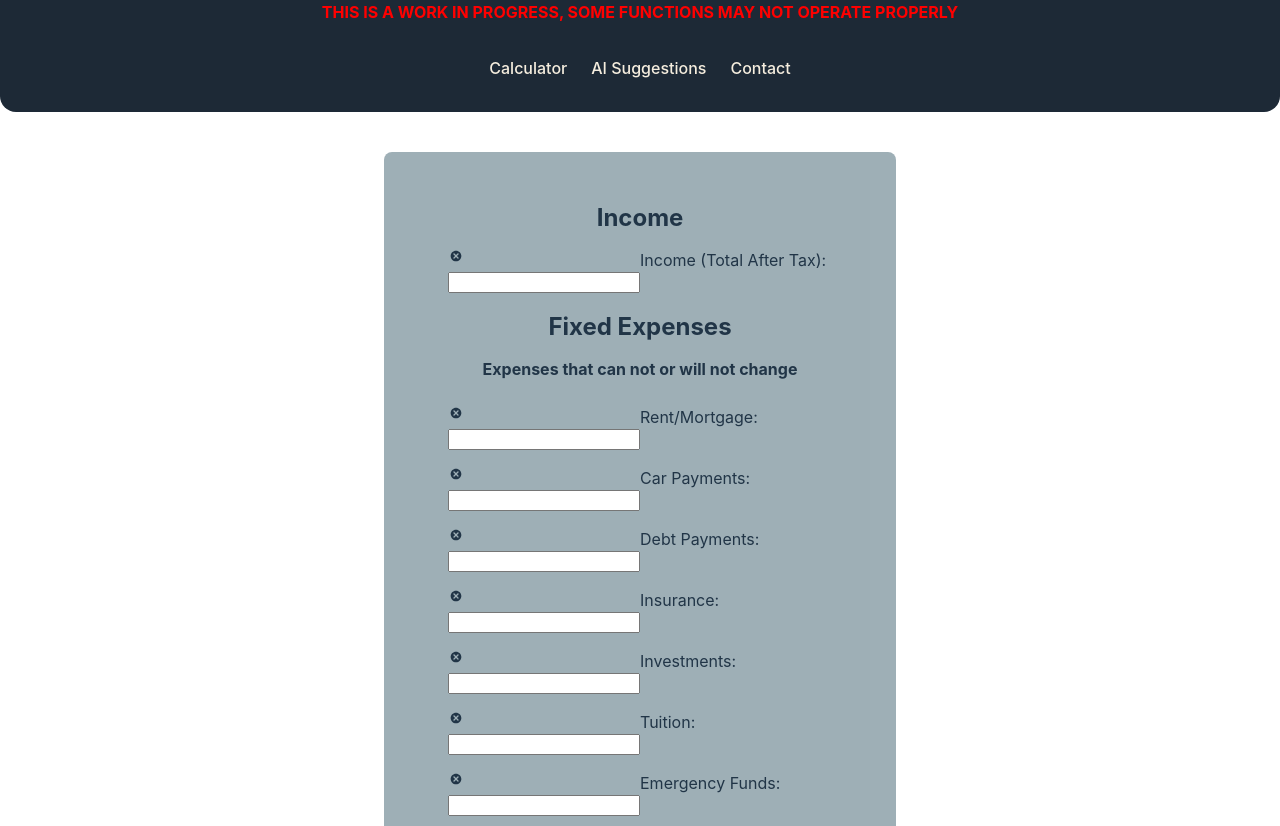
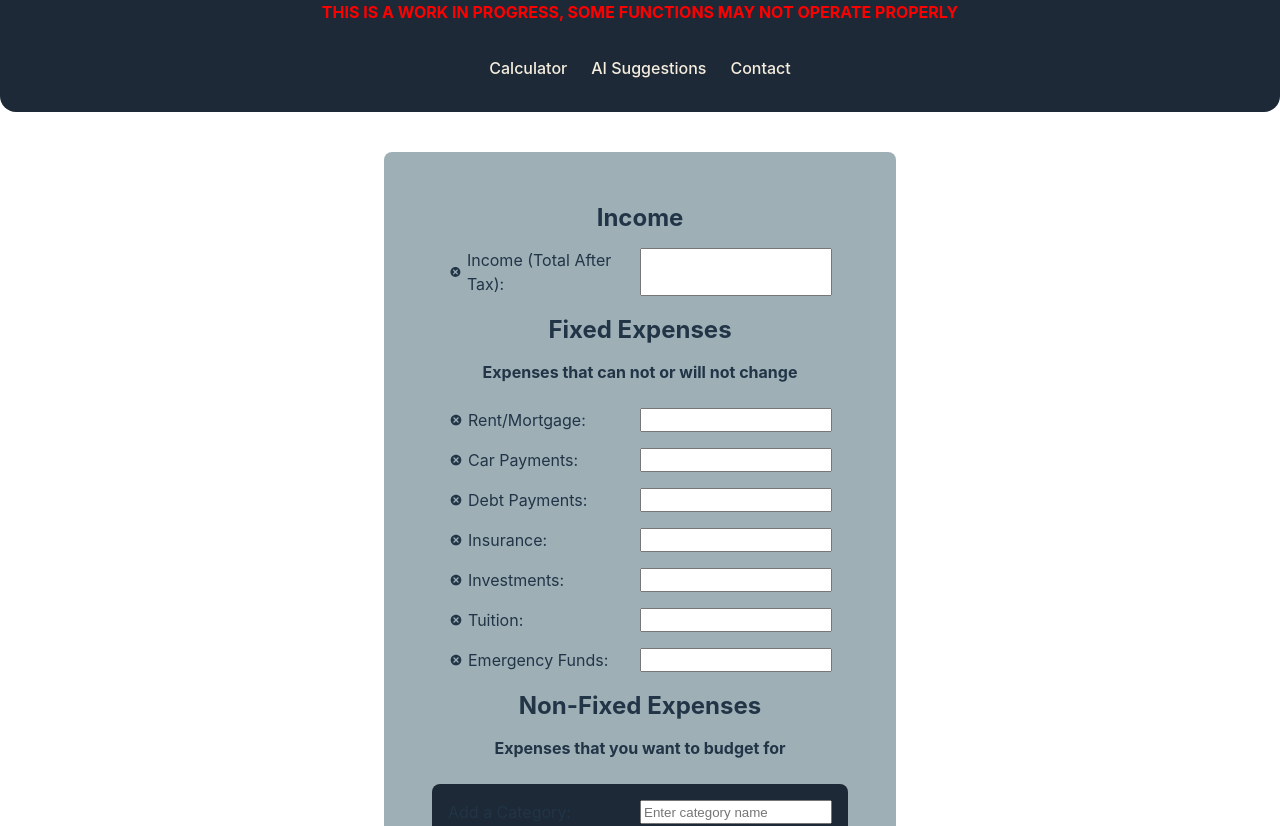
Before and after one commit to harveyji1/HarveysBudgetTool, a React (Vite) app: page / in a window 1280 px wide. Shown: the top 826 px of the page. Built offline with nearby package versions, Linux system fonts and the light colour scheme.

Commit message:
Delete Icon
- Deleted unnecessary Delete Category files
- fixed styling for delete icon

```diff
--- a/src/components/Calculator/Calculator.css
+++ b/src/components/Calculator/Calculator.css
@@ -37,3 +37,9 @@ margin-bottom: .75rem;
 .form-label{
     text-align: left;
 }
+
+.categoryLabel{
+    display: flex;
+    align-items: center;
+    gap: .25rem;
+}
--- a/src/components/Calculator/Calculator.tsx
+++ b/src/components/Calculator/Calculator.tsx
@@ -4,7 +4,7 @@ import Form from 'react-bootstrap/Form';
 import { useState } from 'react';
 import { calculateBudget, Category, CategoryField } from '../../utilities/calculateBudget.ts';
 import AddCategory from './AddCategory';
-import DeleteCategory from './DeleteCategory.tsx';
+import { TiDelete } from 'react-icons/ti';
 
 function Calculator() {
   // Define categories and fields as data
@@ -68,8 +68,7 @@ function Calculator() {
             <Form.Group className='inputs'>
               {category.fields.map((field: CategoryField, fieldIndex: number) => (
                 <div key={fieldIndex} className='formField'>
-                  <DeleteCategory/>
-                  <Form.Label>{field.label}</Form.Label>
+                  <Form.Label className='categoryLabel'><TiDelete/>{field.label}</Form.Label>
                   <Form.Control
                     type='number'
                     value={field.value}
--- a/src/components/Calculator/DeleteCategory.tsx
+++ /dev/null
@@ -1,14 +0,0 @@
-import './DeleteCategory.css';
-import { TiDelete } from "react-icons/ti";
-
-export interface DeleteCategoryProp {
-    categoryId: number;
-};
-
-function DeleteCategory(){
-    return (
-        <TiDelete />
-    )
-};
-
-export default DeleteCategory;
```
Also changed, not shown: src/components/Calculator/DeleteCategory.css (deleted).
